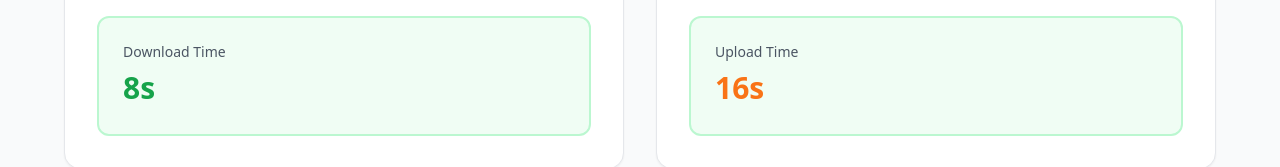
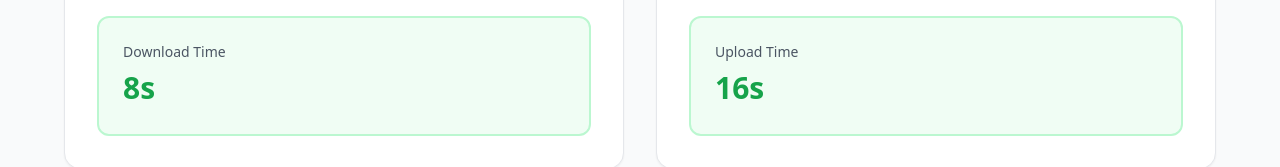
Before and after one commit to AymenBouazra/Download-and-upload-calculator, a React (Vite) app: page / in a window 1280 px wide. Shown: the part 529-696 px from the top of the page. Built offline with nearby package versions, Linux system fonts and the light colour scheme.

Commit message:
fix colors

```diff
--- a/src/components/Calculator.tsx
+++ b/src/components/Calculator.tsx
@@ -53,17 +53,14 @@ const Calculator: React.FC = () => {
       speed = 'fast';
     } else if (timeInSeconds < 60) {
       formatted = `${Math.ceil(timeInSeconds)}s`;
-      speed = timeInSeconds < 10 ? 'fast' : 'moderate';
     } else if (timeInSeconds < 3600) {
       const minutes = Math.floor(timeInSeconds / 60);
       const seconds = Math.ceil(timeInSeconds % 60);
       formatted = `${minutes}m ${seconds}s`;
-      speed = timeInSeconds < 300 ? 'moderate' : 'slow';
     } else {
       const hours = Math.floor(timeInSeconds / 3600);
       const minutes = Math.floor((timeInSeconds % 3600) / 60);
       formatted = `${hours}h ${minutes}m`;
-      speed = 'slow';
     }
 
     return { seconds: timeInSeconds, formatted, speed };
```
